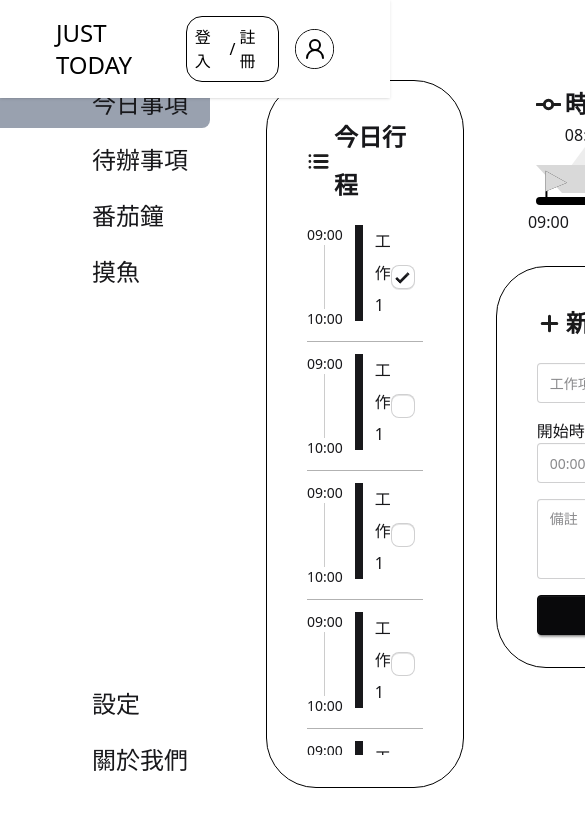
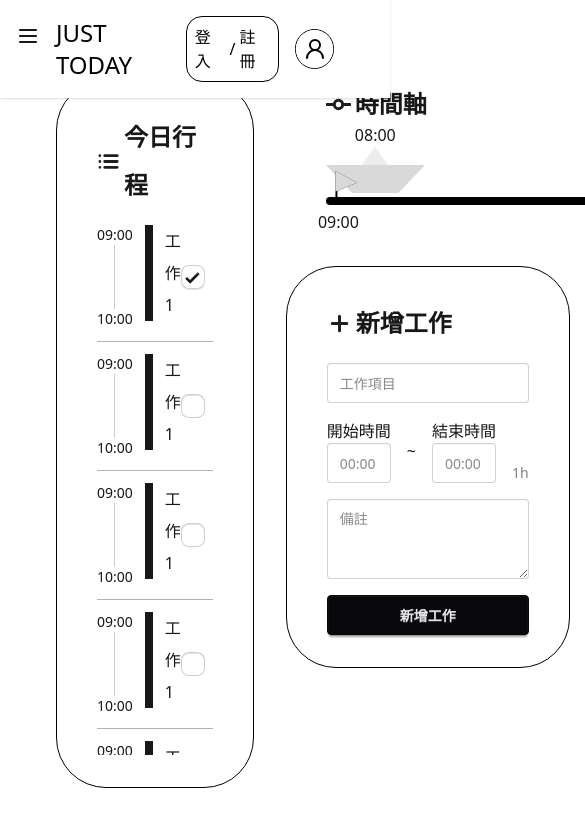
Before and after one commit to emba2ra3star/NTUEDTD_REACT_Just-Today, a React (Vite) app: page / in a window 390 px wide. Shown: the top 826 px of the page, 585 px wide, since content can reach past the window. Built offline with nearby package versions, Linux system fonts and the light colour scheme.

Commit message:
今日行程_漢堡選單

```diff
--- a/src/pages/Home.jsx
+++ b/src/pages/Home.jsx
@@ -3,17 +3,33 @@ import { Helmet } from "react-helmet-async";
 import Board from "../components/board/Board";
 import NavMenu from "../components/NavMenu";
 import { useState } from "react";
+import { Menu, X } from 'lucide-react'; // 可替換成任意 icon library
 
 function Home() {
+    const [menuOpen, setMenuOpen] = useState(false);
     return (
         <div className="main_layout">
             <Helmet>
                 <title>Just Today | 首頁</title>
             </Helmet>
 
+            {/* 漢堡按鈕 - 只在 md 以下尺寸出現 */}
+            <button
+                className="absolute top-6 left-4 z-50 md:hidden"
+                onClick={() => setMenuOpen(!menuOpen)}
+            >
+                {menuOpen ? <X size={24} /> : <Menu size={24} />}
+            </button>
+
             <div className="content max-h-[calc(100vh-6rem)] mt-[5rem] flex">
-                <NavMenu />
-                <div className="w-6/7 h-full px-14 pb-10 flex flex-row gap-8">
+                {/* 左側選單：大螢幕顯示，小螢幕根據 menuOpen 控制顯示 */}
+                <div
+                    className={`transition-transform duration-300 ${menuOpen ? 'translate-x-0' : 'hidden -translate-x-full'} md:translate-x-0 md:block`}
+                >
+                    <NavMenu />
+                </div>
+
+                <div className={`${menuOpen?"w-6/7":"w-full"} h-full px-14 pb-10 flex flex-row gap-8`}>
                     <TodayList />
                     <div className="flex flex-col">
                         <TimeLine />
```
